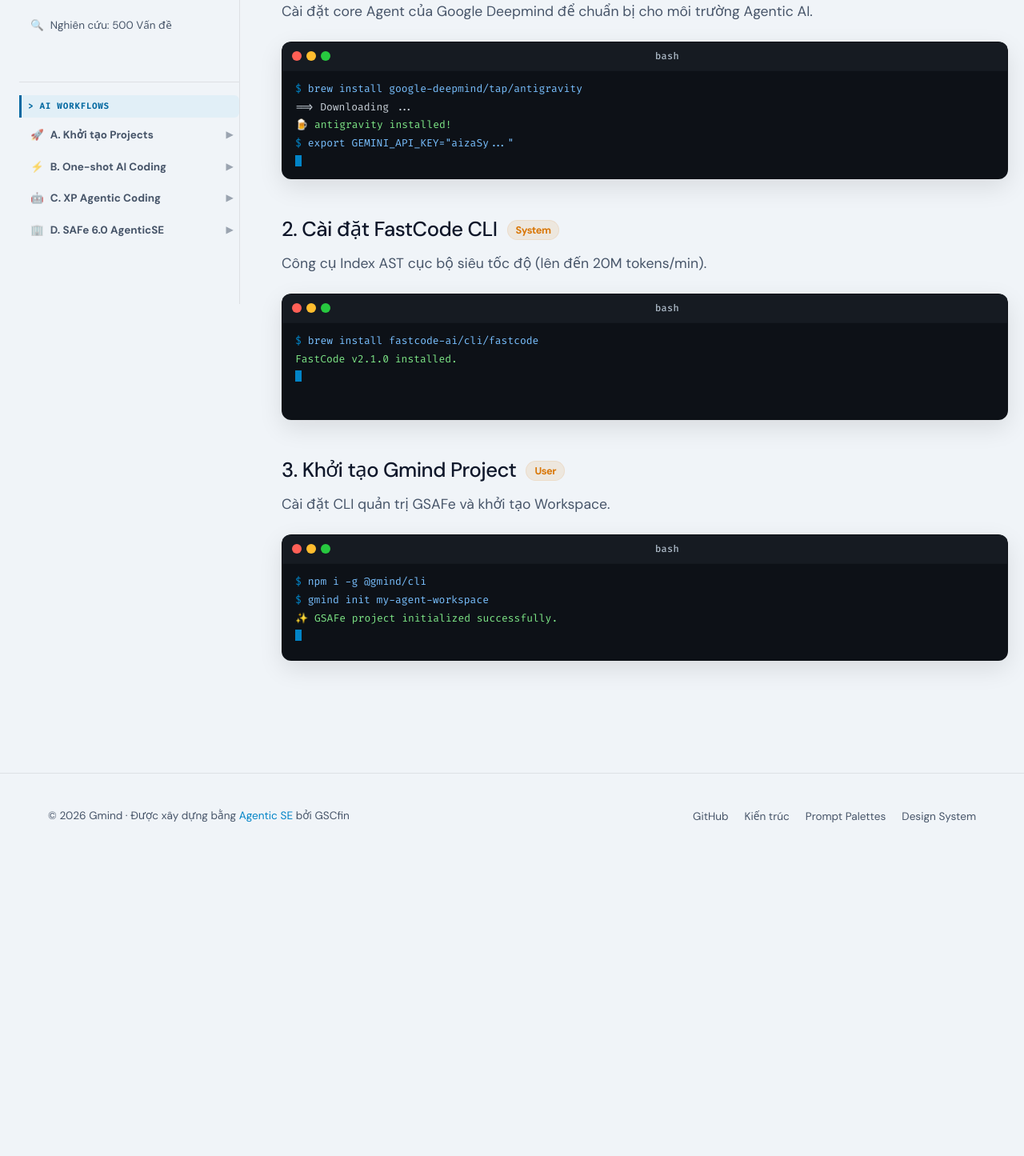
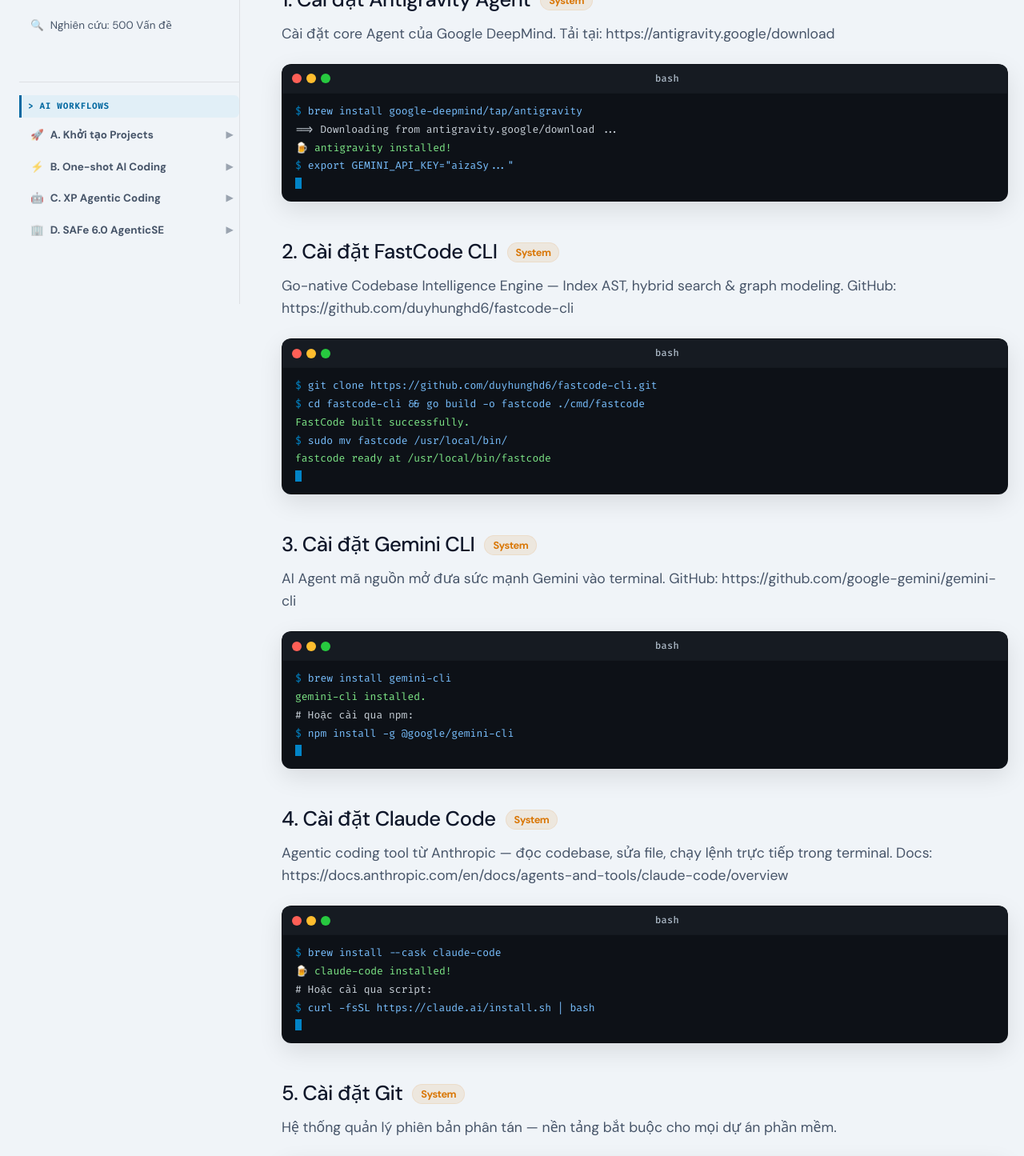
Before and after one commit to duyhunghd6/gmind, a Next.js app in the folder apps/website/: page /prompts in a window 1280 px wide. Shown: the part 420-1865 px from the top of the page at 80% size. Before the commit the page ends 1493 px from the top, so only its background shows below. Built offline with nearby package versions, Linux system fonts and the light colour scheme.

Commit message:
feat(website): update Agile theory data structure and content
- Updated setup-theory-data.tsx with refined section organization

Beads-ID: bd-web-showcase

```diff
--- a/apps/website/src/data/setup-theory-data.tsx
+++ b/apps/website/src/data/setup-theory-data.tsx
@@ -29,18 +29,18 @@
   {
     id: "setup-full-stack",
     title: "Installation",
-    description: "Hướng dẫn cài đặt Agent (Antigravity), công cụ index (FastCode CLI) và Gmind CLI qua 3 bước.",
+    description: "Hướng dẫn cài đặt đầy đủ môi trường phát triển: AI Agents (Antigravity, Gemini CLI, Claude Code), công cụ index (FastCode CLI), DevOps (Git, GitHub CLI, Vercel CLI) và Gmind CLI qua 8 bước.",
     steps: [
       {
         id: "install-agent",
         title: "1. Cài đặt Antigravity Agent",
         role: "System",
-        description: "Cài đặt core Agent của Google Deepmind để chuẩn bị cho môi trường Agentic AI.",
+        description: "Cài đặt core Agent của Google DeepMind. Tải tại: https://antigravity.google/download",
         input: "Thiết bị Local",
         output: "Agent Binary",
         macOSTerminalLines: [
           { prompt: "$", type: "command", text: "brew install google-deepmind/tap/antigravity" },
-          { type: "output", text: "==> Downloading ..." },
+          { type: "output", text: "==> Downloading from antigravity.google/download ..." },
           { type: "success", text: "🍺 antigravity installed!" },
           { prompt: "$", type: "command", text: "export GEMINI_API_KEY=\"aizaSy...\"" }
         ],
@@ -59,23 +59,151 @@
         id: "install-fastcode",
         title: "2. Cài đặt FastCode CLI",
         role: "System",
-        description: "Công cụ Index AST cục bộ siêu tốc độ (lên đến 20M tokens/min).",
+        description: "Go-native Codebase Intelligence Engine — Index AST, hybrid search & graph modeling. GitHub: https://github.com/duyhunghd6/fastcode-cli",
         input: "Agent Binary",
         output: "Semantic Indexer",
         macOSTerminalLines: [
-          { prompt: "$", type: "command", text: "brew install fastcode-ai/cli/fastcode" },
-          { type: "success", text: "FastCode v2.1.0 installed." }
+          { prompt: "$", type: "command", text: "git clone https://github.com/duyhunghd6/fastcode-cli.git" },
+          { prompt: "$", type: "command", text: "cd fastcode-cli && go build -o fastcode ./cmd/fastcode" },
+          { type: "success", text: "FastCode built successfully." },
+          { prompt: "$", type: "command", text: "sudo mv fastcode /usr/local/bin/" },
+          { type: "success", text: "fastcode ready at /usr/local/bin/fastcode" }
         ],
         linuxTerminalLines: [
-          { prompt: "$", type: "command", text: "sudo apt-get install rustc cargo && cargo install fastcode-cli" }
+          { prompt: "$", type: "command", text: "git clone https://github.com/duyhunghd6/fastcode-cli.git" },
+          { prompt: "$", type: "command", text: "cd fastcode-cli && go build -o fastcode ./cmd/fastcode" },
+          { type: "success", text: "FastCode built successfully." },
+          { prompt: "$", type: "command", text: "sudo mv fastcode /usr/local/bin/" }
         ],
         windowsTerminalLines: [
-          { prompt: ">", type: "command", text: "choco install fastcode" }
+          { prompt: ">", type: "command", text: "git clone https://github.com/duyhunghd6/fastcode-cli.git" },
+          { prompt: ">", type: "command", text: "cd fastcode-cli && go build -o fastcode.exe ./cmd/fastcode" },
+          { type: "success", text: "FastCode built successfully." }
+        ]
+      },
+      {
+        id: "install-gemini-cli",
+        title: "3. Cài đặt Gemini CLI",
+        role: "System",
+        description: "AI Agent mã nguồn mở đưa sức mạnh Gemini vào terminal. GitHub: https://github.com/google-gemini/gemini-cli",
+        input: "Node.js ≥ 18",
+        output: "Gemini Agent",
+        macOSTerminalLines: [
+          { prompt: "$", type: "command", text: "brew install gemini-cli" },
+          { type: "success", text: "gemini-cli installed." },
+          { type: "comment", text: "# Hoặc cài qua npm:" },
+          { prompt: "$", type: "command", text: "npm install -g @google/gemini-cli" }
+        ],
+        linuxTerminalLines: [
+          { prompt: "$", type: "command", text: "npm install -g @google/gemini-cli" },
+          { type: "success", text: "gemini-cli installed." },
+          { type: "comment", text: "# Hoặc chạy nhanh không cần cài:" },
+          { prompt: "$", type: "command", text: "npx @google/gemini-cli" }
+        ],
+        windowsTerminalLines: [
+          { prompt: ">", type: "command", text: "npm install -g @google/gemini-cli" },
+          { type: "success", text: "gemini-cli installed." }
+        ]
+      },
+      {
+        id: "install-claude-code",
+        title: "4. Cài đặt Claude Code",
+        role: "System",
+        description: "Agentic coding tool từ Anthropic — đọc codebase, sửa file, chạy lệnh trực tiếp trong terminal. Docs: https://docs.anthropic.com/en/docs/agents-and-tools/claude-code/overview",
+        input: "Thiết bị Local",
+        output: "Claude Agent",
+        macOSTerminalLines: [
+          { prompt: "$", type: "command", text: "brew install --cask claude-code" },
+          { type: "success", text: "🍺 claude-code installed!" },
+          { type: "comment", text: "# Hoặc cài qua script:" },
+          { prompt: "$", type: "command", text: "curl -fsSL https://claude.ai/install.sh | bash" }
+        ],
+        linuxTerminalLines: [
+          { prompt: "$", type: "command", text: "curl -fsSL https://claude.ai/install.sh | bash" },
+          { type: "success", text: "Claude Code installed." }
+        ],
+        windowsTerminalLines: [
+          { prompt: ">", type: "command", text: "winget install Anthropic.ClaudeCode" },
+          { type: "success", text: "Successfully installed." }
+        ]
+      },
+      {
+        id: "install-git",
+        title: "5. Cài đặt Git",
+        role: "System",
+        description: "Hệ thống quản lý phiên bản phân tán — nền tảng bắt buộc cho mọi dự án phần mềm.",
+        input: "Thiết bị Local",
+        output: "Git Binary",
+        macOSTerminalLines: [
+          { prompt: "$", type: "command", text: "brew install git" },
+          { type: "success", text: "git installed." },
+          { prompt: "$", type: "command", text: "git config --global user.name \"Your Name\"" },
+          { prompt: "$", type: "command", text: "git config --global user.email \"you@example.com\"" }
+        ],
+        linuxTerminalLines: [
+          { prompt: "$", type: "command", text: "sudo apt-get update && sudo apt-get install git" },
+          { type: "success", text: "git installed." },
+          { prompt: "$", type: "command", text: "git config --global user.name \"Your Name\"" },
+          { prompt: "$", type: "command", text: "git config --global user.email \"you@example.com\"" }
+        ],
+        windowsTerminalLines: [
+          { prompt: ">", type: "command", text: "winget install Git.Git" },
+          { type: "success", text: "Successfully installed." },
+          { prompt: ">", type: "command", text: "git config --global user.name \"Your Name\"" },
+          { prompt: ">", type: "command", text: "git config --global user.email \"you@example.com\"" }
+        ]
+      },
+      {
+        id: "install-github-cli",
+        title: "6. Cài đặt GitHub CLI",
+        role: "System",
+        description: "Đưa toàn bộ GitHub workflow vào terminal — quản lý PR, Issues, Repos từ dòng lệnh. Website: https://cli.github.com",
+        input: "Git Binary",
+        output: "GitHub CLI (gh)",
+        macOSTerminalLines: [
+          { prompt: "$", type: "command", text: "brew install gh" },
+          { type: "success", text: "gh installed." },
+          { prompt: "$", type: "command", text: "gh auth login" },
+          { type: "output", text: "? What account do you want to log into? GitHub.com" }
+        ],
+        linuxTerminalLines: [
+          { prompt: "$", type: "command", text: "sudo apt-get install gh" },
+          { type: "success", text: "gh installed." },
+          { prompt: "$", type: "command", text: "gh auth login" }
+        ],
+        windowsTerminalLines: [
+          { prompt: ">", type: "command", text: "winget install GitHub.cli" },
+          { type: "success", text: "Successfully installed." },
+          { prompt: ">", type: "command", text: "gh auth login" }
+        ]
+      },
+      {
+        id: "install-vercel-cli",
+        title: "7. Cài đặt Vercel CLI",
+        role: "System",
+        description: "Deploy, preview và quản lý dự án Vercel từ terminal. Docs: https://vercel.com/docs/cli",
+        input: "Node.js ≥ 18",
+        output: "Vercel CLI",
+        macOSTerminalLines: [
+          { prompt: "$", type: "command", text: "npm i -g vercel" },
+          { type: "success", text: "vercel installed." },
+          { prompt: "$", type: "command", text: "vercel login" },
+          { type: "output", text: "Vercel CLI — Log in to Vercel" }
+        ],
+        linuxTerminalLines: [
+          { prompt: "$", type: "command", text: "npm i -g vercel" },
+          { type: "success", text: "vercel installed." },
+          { prompt: "$", type: "command", text: "vercel login" }
+        ],
+        windowsTerminalLines: [
+          { prompt: ">", type: "command", text: "npm i -g vercel" },
+          { type: "success", text: "vercel installed." },
+          { prompt: ">", type: "command", text: "vercel login" }
         ]
       },
       {
         id: "install-gmind",
-        title: "3. Khởi tạo Gmind Project",
+        title: "8. Khởi tạo Gmind Project",
         role: "User",
         description: "Cài đặt CLI quản trị GSAFe và khởi tạo Workspace.",
         input: "Rỗng",
```
